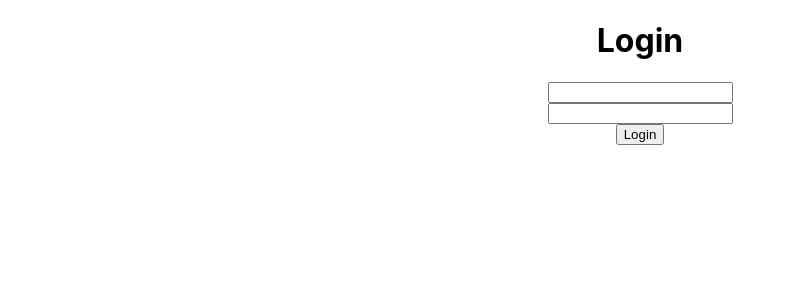
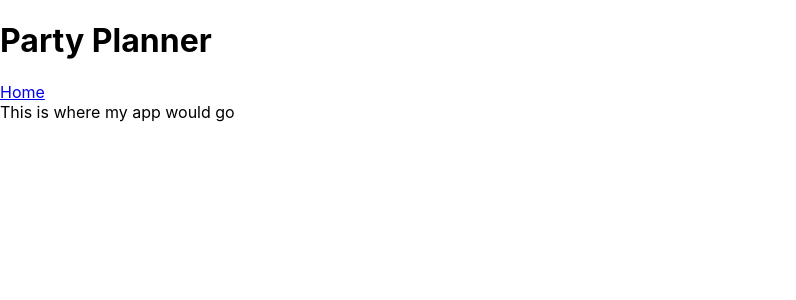
Before and after one commit to partyplannerlambda/ppl-frontend, a React (Create React App) app: page / in a window 1280 px wide. Before the commit this address led to /login. Shown: the top 300 px of the page, without its empty margins (0-796 px from the left). Built offline with nearby package versions, Linux system fonts and the light colour scheme.

Commit message:
changed PrivateRoutes to route for testing, added header

```diff
--- a/src/App.js
+++ b/src/App.js
@@ -10,7 +10,7 @@ export default function(props){
   return (
     <div className="App">
       <Route exact path="/login" component={Login}/>
-      <PrivateRoute exact path="/" component={MainView} />
+      <Route exact path="/" component={MainView} />
     </div>
   );
 }
--- /dev/null
+++ b/src/components/Header.js
@@ -0,0 +1,13 @@
+import React from 'react';
+import {NavLink} from 'react-router-dom'
+
+export default function(props){
+    return(
+        <header>
+            <h1>Party Planner</h1>
+            <nav>
+                <NavLink to="/">Home</NavLink>
+            </nav>
+        </header>
+    )
+}
--- a/src/views/MainView.js
+++ b/src/views/MainView.js
@@ -2,7 +2,14 @@ import React from 'react';
 // import styled from 'styled-components';
 // import {connect} from 'react-redux';
 
+import Header from '../components/Header'
+
 export default function(props){
 
-    return (<div>This is where my app would go</div>)
+    return (<>
+        <Header />
+        <div>
+            This is where my app would go
+        </div>
+    </>)
 }
```
Also changed, not shown: src/components/PartyForm.js (added, +15 -0 lines).
